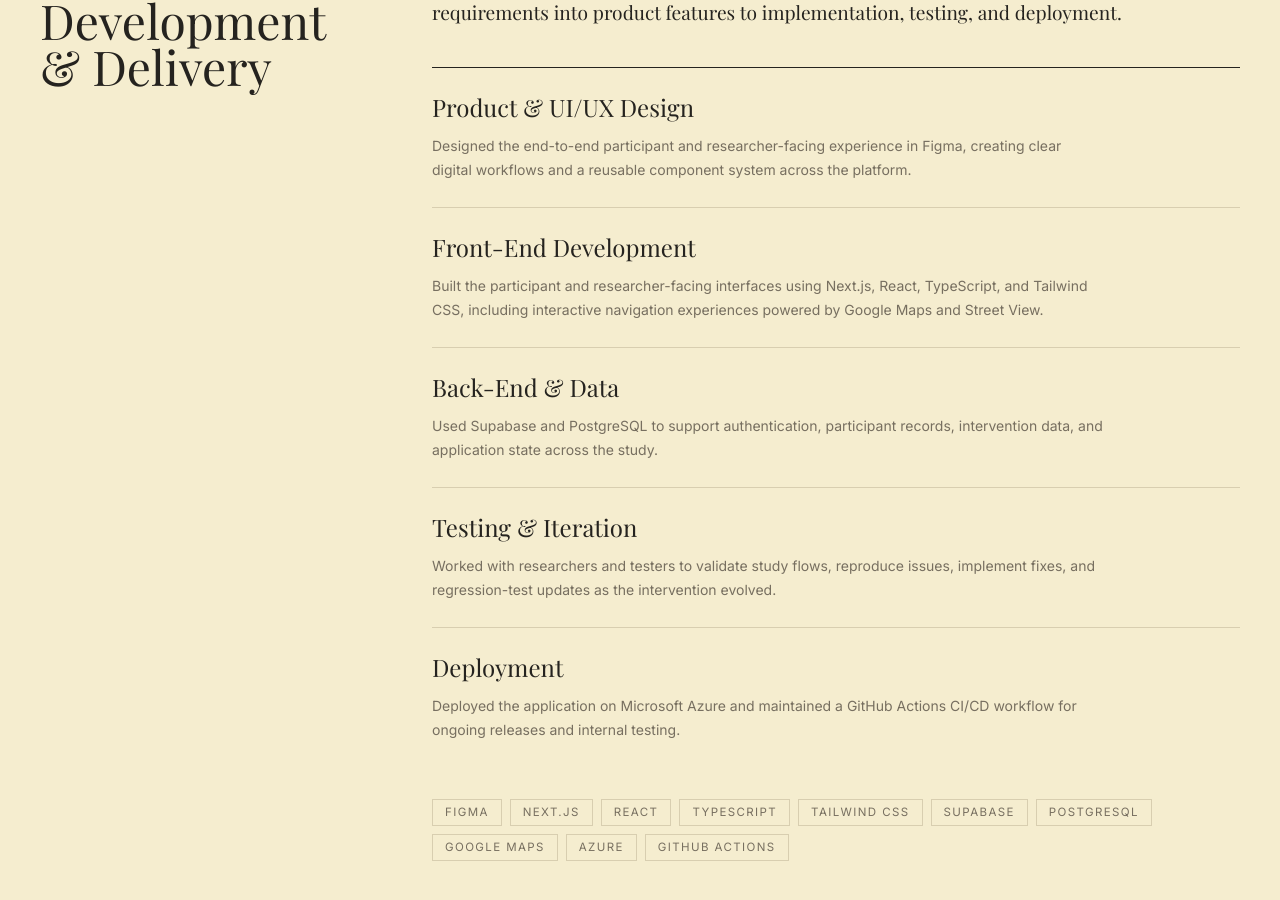
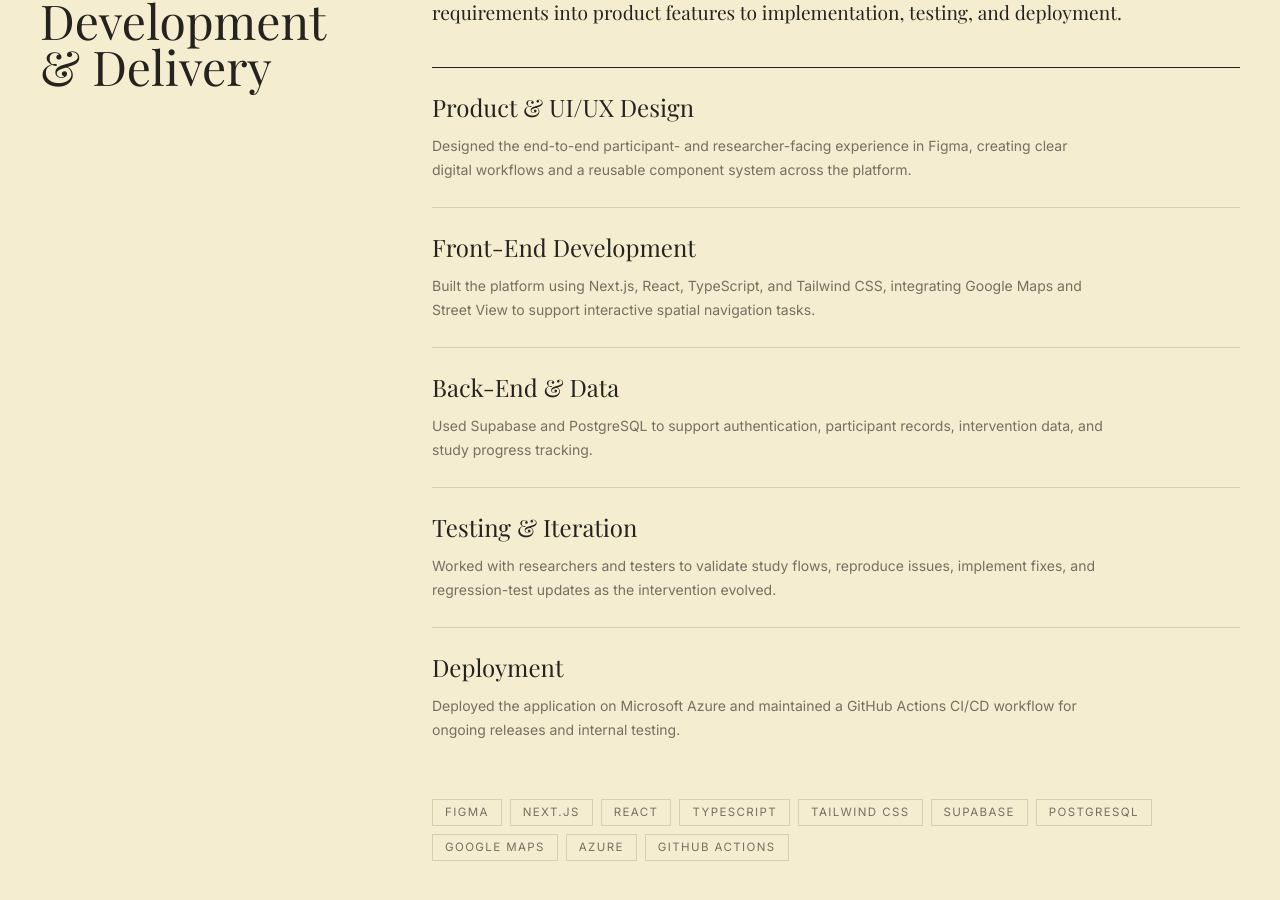
Before and after one commit to yiyun-ni/yiyun-ni, a React (Vite) app: page /work/uhn in a window 1280 px wide. Shown: the part 4520-5420 px from the top of the page. Built offline with nearby package versions, Linux system fonts and the light colour scheme; a web font is replaced by a local one.

Commit message:
Update desc

```diff
--- a/src/data/caseStudies.ts
+++ b/src/data/caseStudies.ts
@@ -118,17 +118,17 @@ export const uhnCaseStudy = {
       {
         title: 'Product & UI/UX Design',
         body:
-          'Designed the end-to-end participant and researcher-facing experience in Figma, creating clear digital workflows and a reusable component system across the platform.',
+          'Designed the end-to-end participant- and researcher-facing experience in Figma, creating clear digital workflows and a reusable component system across the platform.',
       },
       {
         title: 'Front-End Development',
         body:
-          'Built the participant and researcher-facing interfaces using Next.js, React, TypeScript, and Tailwind CSS, including interactive navigation experiences powered by Google Maps and Street View.',
+          'Built the platform using Next.js, React, TypeScript, and Tailwind CSS, integrating Google Maps and Street View to support interactive spatial navigation tasks.',
       },
       {
         title: 'Back-End & Data',
         body:
-          'Used Supabase and PostgreSQL to support authentication, participant records, intervention data, and application state across the study.',
+          'Used Supabase and PostgreSQL to support authentication, participant records, intervention data, and study progress tracking.',
       },
       {
         title: 'Testing & Iteration',
```
